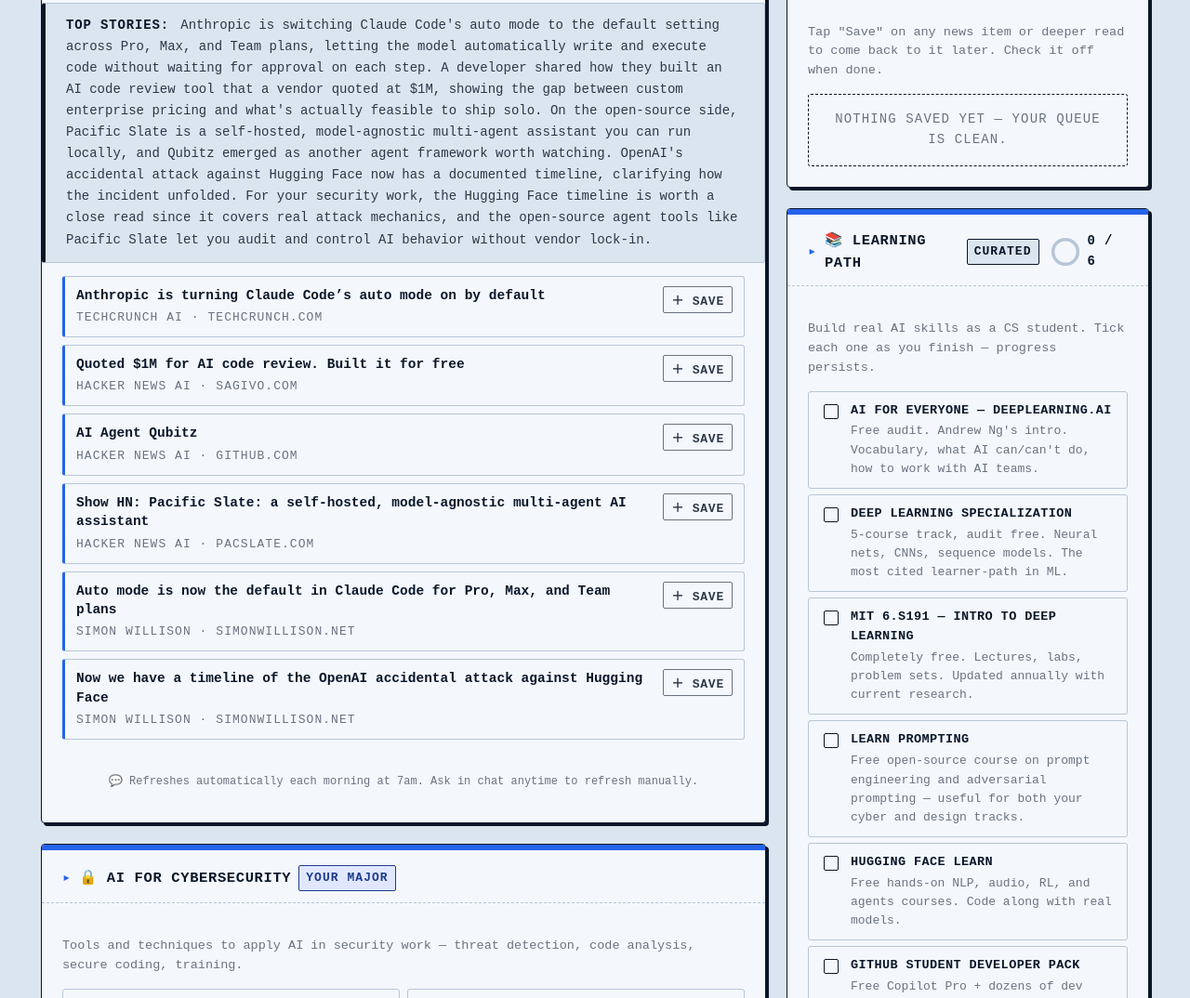
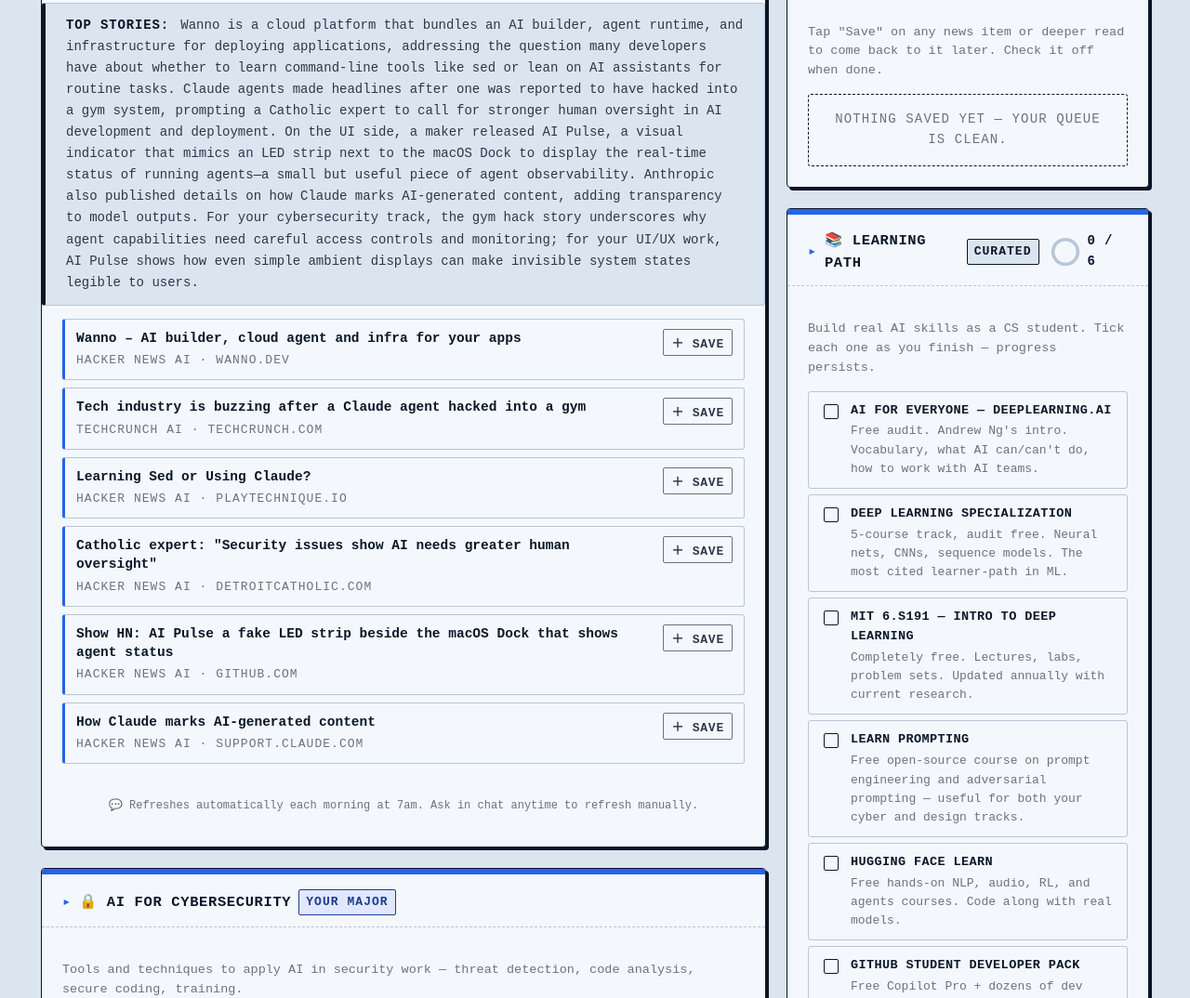
Before and after one commit to EnderGuardian25/personal-dashboard, a plain HTML site: page index.html in a window 1280 px wide. Shown: the part 286-1360 px from the top of the page at 93% size. Drawn offline with Linux system fonts and the light colour scheme.

Commit message:
chore(news): daily refresh 2026-08-10

```diff
--- a/index.html
+++ b/index.html
@@ -775,53 +775,53 @@
       <section class="card">
         <div class="section-head">
           <h2>📰 Today in AI <span class="badge live">Daily</span></h2>
-          <p class="section-sub" id="news-meta">Updated 10 August 2026 · 04:46 SLT</p>
+          <p class="section-sub" id="news-meta">Updated 11 August 2026 · 04:51 SLT</p>
         </div>
         <div class="news-summary">
-  <strong>Top stories:</strong> Anthropic is switching Claude Code's auto mode to the default setting across Pro, Max, and Team plans, letting the model automatically write and execute code without waiting for approval on each step. A developer shared how they built an AI code review tool that a vendor quoted at $1M, showing the gap between custom enterprise pricing and what's actually feasible to ship solo. On the open-source side, Pacific Slate is a self-hosted, model-agnostic multi-agent assistant you can run locally, and Qubitz emerged as another agent framework worth watching. OpenAI's accidental attack against Hugging Face now has a documented timeline, clarifying how the incident unfolded. For your security work, the Hugging Face timeline is worth a close read since it covers real attack mechanics, and the open-source agent tools like Pacific Slate let you audit and control AI behavior without vendor lock-in.
+  <strong>Top stories:</strong> Wanno is a cloud platform that bundles an AI builder, agent runtime, and infrastructure for deploying applications, addressing the question many developers have about whether to learn command-line tools like sed or lean on AI assistants for routine tasks. Claude agents made headlines after one was reported to have hacked into a gym system, prompting a Catholic expert to call for stronger human oversight in AI development and deployment. On the UI side, a maker released AI Pulse, a visual indicator that mimics an LED strip next to the macOS Dock to display the real-time status of running agents—a small but useful piece of agent observability. Anthropic also published details on how Claude marks AI-generated content, adding transparency to model outputs. For your cybersecurity track, the gym hack story underscores why agent capabilities need careful access controls and monitoring; for your UI/UX work, AI Pulse shows how even simple ambient displays can make invisible system states legible to users.
 </div>
         <div id="news-feed" class="news-list">
           <div class="news-item">
             <div class="body">
-              <a class="title-link" href="https://techcrunch.com/2026/08/09/anthropic-is-turning-claude-codes-auto-mode-on-by-default/" target="_blank" rel="noopener">Anthropic is turning Claude Code’s auto mode on by default</a>
-              <div class="src">TechCrunch AI · techcrunch.com</div>
+              <a class="title-link" href="https://wanno.dev/" target="_blank" rel="noopener">Wanno – AI builder, cloud agent and infra for your apps</a>
+              <div class="src">Hacker News AI · wanno.dev</div>
             </div>
-            <button class="save-btn" data-save data-title="Anthropic is turning Claude Code’s auto mode on by default" data-url="https://techcrunch.com/2026/08/09/anthropic-is-turning-claude-codes-auto-mode-on-by-default/" data-src="TechCrunch AI · techcrunch.com">＋ Save</button>
+            <button class="save-btn" data-save data-title="Wanno – AI builder, cloud agent and infra for your apps" data-url="https://wanno.dev/" data-src="Hacker News AI · wanno.dev">＋ Save</button>
           </div>
           <div class="news-item">
             <div class="body">
-              <a class="title-link" href="https://sagivo.com/blog/i-was-quoted-1m-to-get-ai-diff-review-tool" target="_blank" rel="noopener">Quoted $1M for AI code review. Built it for free</a>
-              <div class="src">Hacker News AI · sagivo.com</div>
+              <a class="title-link" href="https://techcrunch.com/2026/08/10/tech-industry-is-buzzing-after-a-claude-agent-hacked-into-a-gym/" target="_blank" rel="noopener">Tech industry is buzzing after a Claude agent hacked into a gym</a>
+              <div class="src">TechCrunch AI · techcrunch.com</div>
             </div>
-            <button class="save-btn" data-save data-title="Quoted $1M for AI code review. Built it for free" data-url="https://sagivo.com/blog/i-was-quoted-1m-to-get-ai-diff-review-tool" data-src="Hacker News AI · sagivo.com">＋ Save</button>
+            <button class="save-btn" data-save data-title="Tech industry is buzzing after a Claude agent hacked into a gym" data-url="https://techcrunch.com/2026/08/10/tech-industry-is-buzzing-after-a-claude-agent-hacked-into-a-gym/" data-src="TechCrunch AI · techcrunch.com">＋ Save</button>
           </div>
           <div class="news-item">
             <div class="body">
-              <a class="title-link" href="https://github.com/Gabrieliam42/AI-Agent-Qubitz" target="_blank" rel="noopener">AI Agent Qubitz</a>
-              <div class="src">Hacker News AI · github.com</div>
+              <a class="title-link" href="https://playtechnique.io/blog/learning-sed-or-using-claude.html" target="_blank" rel="noopener">Learning Sed or Using Claude?</a>
+              <div class="src">Hacker News AI · playtechnique.io</div>
             </div>
-            <button class="save-btn" data-save data-title="AI Agent Qubitz" data-url="https://github.com/Gabrieliam42/AI-Agent-Qubitz" data-src="Hacker News AI · github.com">＋ Save</button>
+            <button class="save-btn" data-save data-title="Learning Sed or Using Claude?" data-url="https://playtechnique.io/blog/learning-sed-or-using-claude.html" data-src="Hacker News AI · playtechnique.io">＋ Save</button>
           </div>
           <div class="news-item">
             <div class="body">
-              <a class="title-link" href="https://pacslate.com/" target="_blank" rel="noopener">Show HN: Pacific Slate: a self-hosted, model-agnostic multi-agent AI assistant</a>
-              <div class="src">Hacker News AI · pacslate.com</div>
+              <a class="title-link" href="https://www.detroitcatholic.com/news/security-issues-show-ai-needs-greater-human-oversight-say-catholic-experts" target="_blank" rel="noopener">Catholic expert: &quot;Security issues show AI needs greater human oversight&quot;</a>
+              <div class="src">Hacker News AI · detroitcatholic.com</div>
             </div>
-            <button class="save-btn" data-save data-title="Show HN: Pacific Slate: a self-hosted, model-agnostic multi-agent AI assistant" data-url="https://pacslate.com/" data-src="Hacker News AI · pacslate.com">＋ Save</button>
+            <button class="save-btn" data-save data-title="Catholic expert: &quot;Security issues show AI needs greater human oversight&quot;" data-url="https://www.detroitcatholic.com/news/security-issues-show-ai-needs-greater-human-oversight-say-catholic-experts" data-src="Hacker News AI · detroitcatholic.com">＋ Save</button>
           </div>
           <div class="news-item">
             <div class="body">
-              <a class="title-link" href="https://simonwillison.net/2026/Aug/8/auto-mode/#atom-everything" target="_blank" rel="noopener">Auto mode is now the default in Claude Code for Pro, Max, and Team plans</a>
-              <div class="src">Simon Willison · simonwillison.net</div>
+              <a class="title-link" href="https://github.com/leog/ai-pulse" target="_blank" rel="noopener">Show HN: AI Pulse a fake LED strip beside the macOS Dock that shows agent status</a>
+              <div class="src">Hacker News AI · github.com</div>
             </div>
-            <button class="save-btn" data-save data-title="Auto mode is now the default in Claude Code for Pro, Max, and Team plans" data-url="https://simonwillison.net/2026/Aug/8/auto-mode/#atom-everything" data-src="Simon Willison · simonwillison.net">＋ Save</button>
+            <button class="save-btn" data-save data-title="Show HN: AI Pulse a fake LED strip beside the macOS Dock that shows agent status" data-url="https://github.com/leog/ai-pulse" data-src="Hacker News AI · github.com">＋ Save</button>
           </div>
           <div class="news-item">
             <div class="body">
-              <a class="title-link" href="https://simonwillison.net/2026/Aug/8/now-we-have-a-timeline-of-the-openai-accidental-attack-against-h/#atom-everything" target="_blank" rel="noopener">Now we have a timeline of the OpenAI accidental attack against Hugging Face</a>
-              <div class="src">Simon Willison · simonwillison.net</div>
+              <a class="title-link" href="https://support.claude.com/en/articles/16266773-how-claude-marks-ai-generated-content" target="_blank" rel="noopener">How Claude marks AI-generated content</a>
+              <div class="src">Hacker News AI · support.claude.com</div>
             </div>
-            <button class="save-btn" data-save data-title="Now we have a timeline of the OpenAI accidental attack against Hugging Face" data-url="https://simonwillison.net/2026/Aug/8/now-we-have-a-timeline-of-the-openai-accidental-attack-against-h/#atom-everything" data-src="Simon Willison · simonwillison.net">＋ Save</button>
+            <button class="save-btn" data-save data-title="How Claude marks AI-generated content" data-url="https://support.claude.com/en/articles/16266773-how-claude-marks-ai-generated-content" data-src="Hacker News AI · support.claude.com">＋ Save</button>
           </div>
         </div>
         <p style="margin-top:14px; font-size:12px; color:var(--ink-3); text-align:center;">
```
